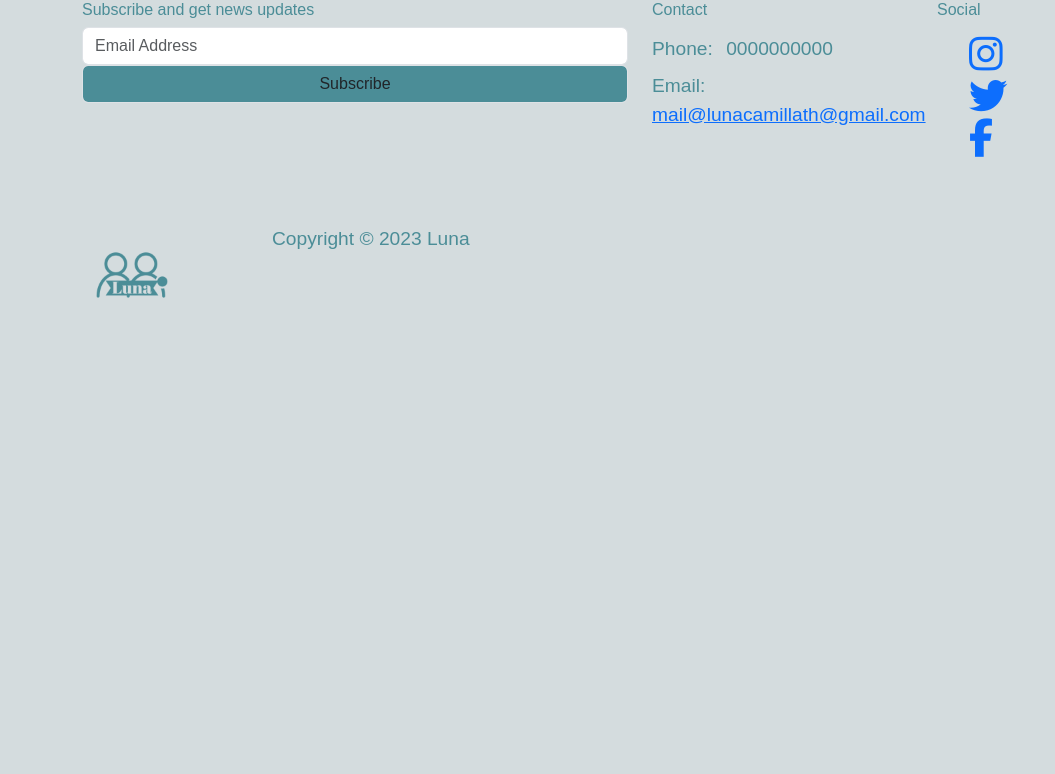
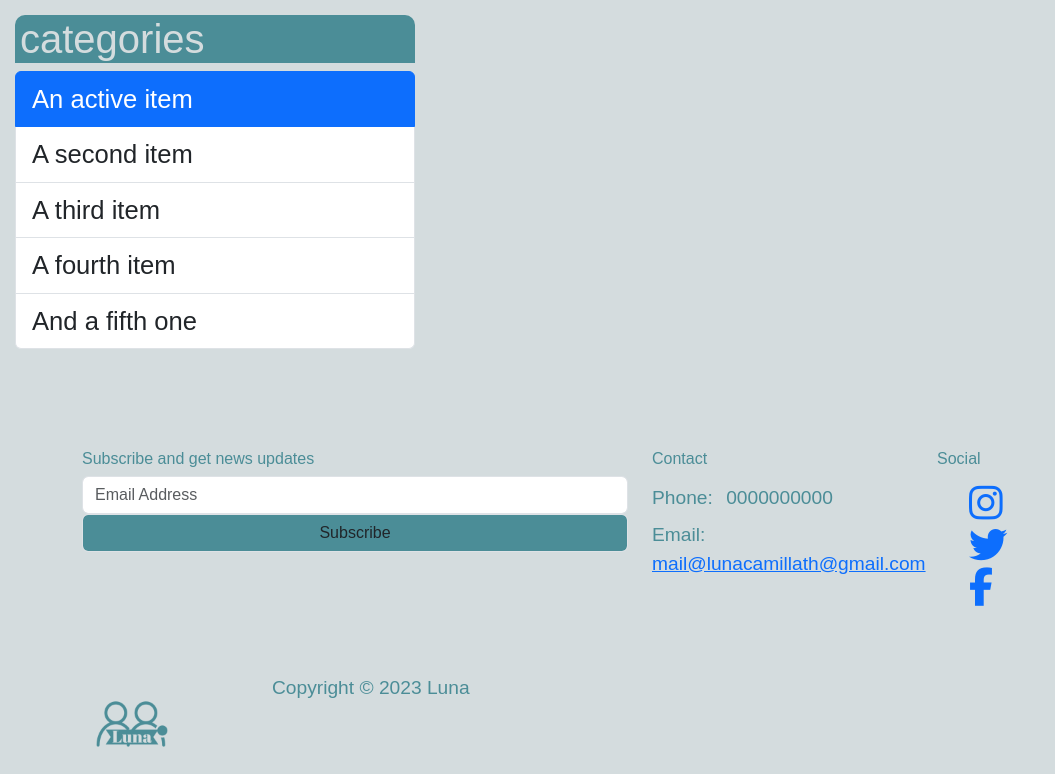
Before and after one commit to CamillaTH/portfolio-4, a Django app: template templates/base.html in a window 1280 px wide. Shown: the part 106-880 px from the top of the page, without its empty margins (0-1055 px from the left). Before the commit the page ends 404 px from the top, so only its background shows below. Run offline with Django 3.2, Linux system fonts and the light colour scheme; the template is opened without the code that fills it: values that come from a table or form of the project are taken from there, others are empty; data comes from the database, SQL or seed files in the repository; some libraries are stand-ins or nearby versions; some web fonts are replaced.

Commit message:
added border category list group and styles

```diff
--- a/static/css/style.css
+++ b/static/css/style.css
@@ -57,3 +57,30 @@ ul {
   max-width: 160px;
   max-height: 160px;
 }
+
+  /*---------------------------------------
+  Footer
+-----------------------------------------*/
+.site-footer {
+  margin-top: 100px;
+}
+
+
+  /*---------------------------------------
+  Category list
+-----------------------------------------*/
+.list-group-container {
+  margin:15px;
+  max-width: 400px;
+}
+
+.category-header-wrapper{
+  background-color: #4B8D97;
+  border-top-left-radius: 10px;
+  border-top-right-radius:10px;
+}
+
+#category-header {
+  color: #D4DCDE;
+  margin-left:5px;
+}
--- a/templates/base.html
+++ b/templates/base.html
@@ -61,6 +61,21 @@
             </div>
         </div>
     </nav>
+
+   <div class="list-group-container">
+    <div class="category-header-wrapper">
+        <h1 id="category-header">categories</h1>
+    </div>
+
+        <ul class="list-group">
+            <li class="list-group-item active" aria-current="true">An active item</li>
+            <li class="list-group-item">A second item</li>
+            <li class="list-group-item">A third item</li>
+            <li class="list-group-item">A fourth item</li>
+            <li class="list-group-item">And a fifth one</li>
+        </ul>
+    </div>
+
   <!--  <h1>
         POSTS
     </h1>
```
